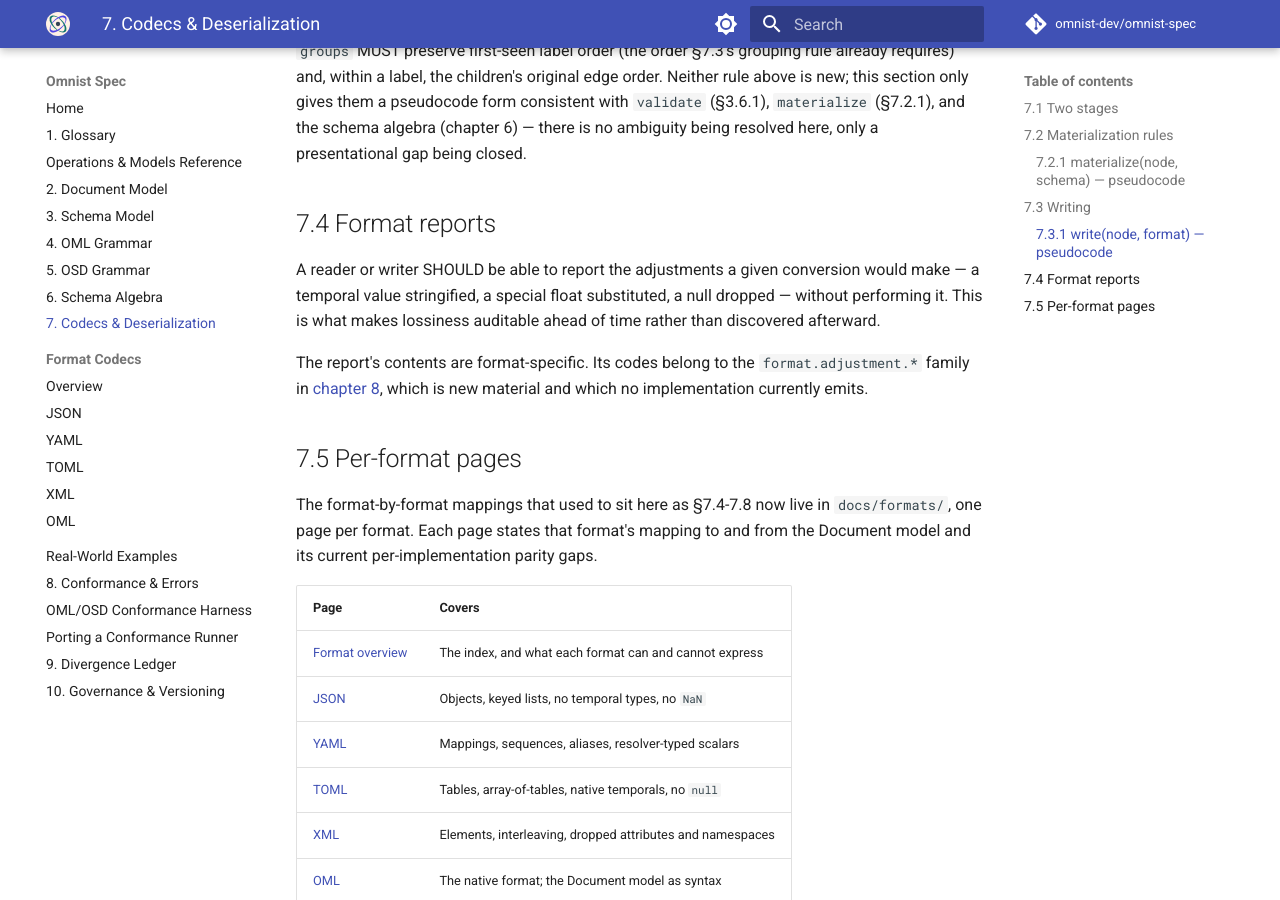
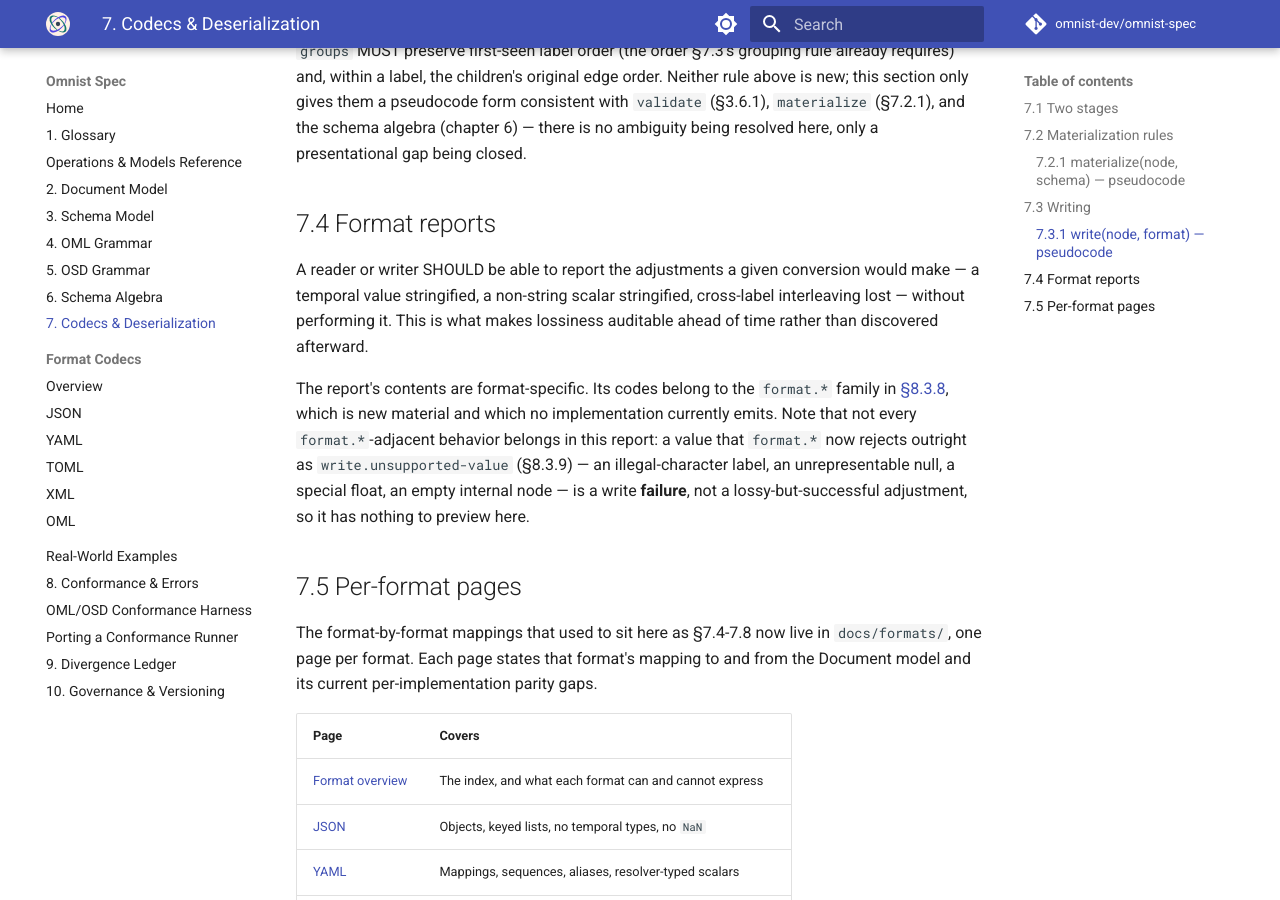
Before and after one commit to omnist-dev/omnist-spec, an MkDocs documentation site: the page built from docs/07-codecs-and-deserialization.md, in a window 1280 px wide and 900 px high, scrolled down 5135 px. Built offline with MkDocs 1.6.1 and Material for MkDocs 9.7.7, drawn with Linux system fonts in a browser that asks for light colours; comment, search, counter and statistics services are not loaded.

Commit message:
Fix Sec7.4's stale format.adjustment.* name and stale examples
Sec7.4 referred to a "format.adjustment.*" code family -- but the
actual, only family in use everywhere else in the spec (Sec8.3.8's
table, every vector fixed this session) is "format.*" directly, no
".adjustment" infix. Stale naming from an earlier draft, found while
auditing chapter 7 for the same "referenced but never reconciled"
shape as the earlier NUMBER/DATE/max=0 fixes.

Also fixed the paragraph's own examples: "a special float substituted,
a null dropped" described exactly the two behaviors this session's
float-special/null-unrepresentable fixes (commit 33c23b4, 634fd4e)
removed -- both are unconditional write failures now
(write.unsupported-value), not successful-but-lossy adjustments a
report would preview. Replaced with two still-current examples
(temporal/value stringified, interleaving lost) and added a note
distinguishing "still a lossy-but-successful adjustment, belongs in
this report" from "now an outright write failure, nothing to preview."

Pure documentation fix, no behavior change, no port issue needed --
nothing implements format.adjustment.* today (the paragraph already
said so), so there's nothing for a port to migrate away from.

```diff
--- a/docs/07-codecs-and-deserialization.md
+++ b/docs/07-codecs-and-deserialization.md
@@ -255,14 +255,18 @@ presentational gap being closed.
 ## 7.4 Format reports
 
 A reader or writer SHOULD be able to report the adjustments a given conversion
-would make — a temporal value stringified, a special float substituted, a null
-dropped — without performing it. This is what makes lossiness auditable ahead of
-time rather than discovered afterward.
+would make — a temporal value stringified, a non-string scalar stringified,
+cross-label interleaving lost — without performing it. This is what makes
+lossiness auditable ahead of time rather than discovered afterward.
 
-The report's contents are format-specific. Its codes belong to the
-`format.adjustment.*` family in
-[chapter 8](08-conformance-and-errors.md), which is new material and which no
-implementation currently emits.
+The report's contents are format-specific. Its codes belong to the `format.*`
+family in [§8.3.8](08-conformance-and-errors.md#838-format-codec-adjustments),
+which is new material and which no implementation currently emits. Note that
+not every `format.*`-adjacent behavior belongs in this report: a value that
+`format.*` now rejects outright as `write.unsupported-value` (§8.3.9) —
+an illegal-character label, an unrepresentable null, a special float, an
+empty internal node — is a write **failure**, not a lossy-but-successful
+adjustment, so it has nothing to preview here.
 
 ## 7.5 Per-format pages
 
```
